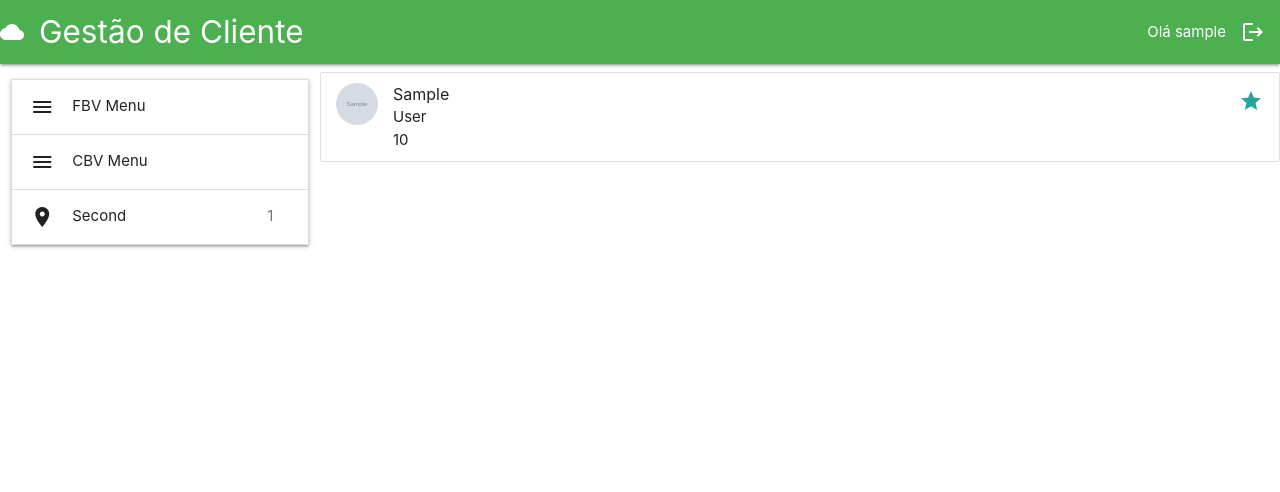
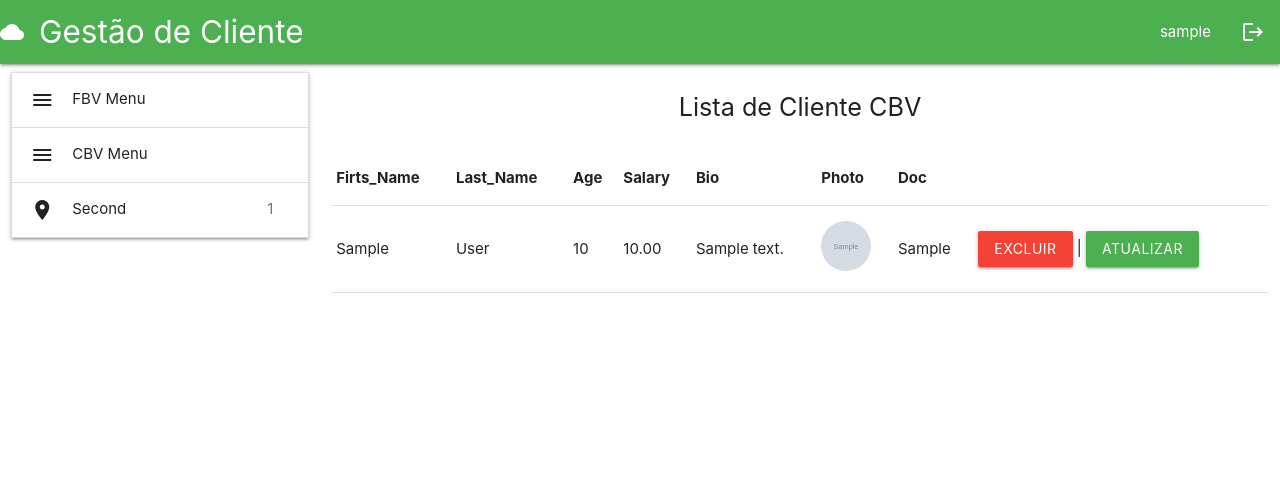
Before and after one commit to dnetochaves/django2.0, a Django app: page /clientes/person-list in a window 1280 px wide. Shown: the top 492 px of the page. Run offline with Django 3.2, Linux system fonts and the light colour scheme; a user stored in the database is signed in; tables that the repository leaves empty hold one stand-in row (values such as "Sample post"); grey boxes marked "Sample" are stand-in pictures; some libraries are stand-ins or nearby versions.

Commit message:
Otimizaçao de leyout

```diff
--- a/clientes/templates/clientes/person_list.html
+++ b/clientes/templates/clientes/person_list.html
@@ -2,29 +2,56 @@
 {% load static %}
 
 {% block title %}
-New
+Lista de Cliente CBV
 {% endblock title %}
 
-{% block navigation %}
-<div class="col s12 m4 l3">
-    {% include 'navigation.html' %}
+{% block content %}
+<div class="row">
+
+    <div class="col s3">
+        <!-- Grey navigation panel -->
+        {% include 'navigation.html' %}
+    </div>
+
+    <div class="col s9">
+        <!-- Teal page content  -->
+        <p class="flow-text center">Lista de Cliente CBV</p>
+        <table>
+            <thead>
+                <tr>
+                    <th>Firts_Name</th>
+                    <th>Last_Name</th>
+                    <th>Age</th>
+                    <th>Salary</th>
+                    <th>Bio</th>
+                    <th>Photo</th>
+                    <th>Doc</th>
+                    <th></th>
+                </tr>
+            </thead>
+
+            <tbody>
+                {% for person in object_list %}
+                <tr>
+                    <td>{{ person.first_name }}</td>
+                    <td>{{ person.last_name }}</td>
+                    <td>{{ person.age }}</td>
+                    <td>{{ person.salary }}</td>
+                    <td>{{ person.bio }}</td>
+                    <td><img src="{{ person.photo.url }}" alt="" class="circle" width="50px" height="50px"></td>
+                    <td>{{ person.doc }}</td>
+                    <td>
+                        <a href="{% url 'person-delete' person.id %}" class="waves-effect red btn">Excluir</a> |
+                        <a href="{% url 'person-update' person.id %}" class="waves-effect green btn">Atualizar</a>
+                    </td>
+                </tr>
+                {% endfor %}
+            </tbody>
+        </table>
+
+    </div>
+
 </div>
-{% endblock %}
-
-{% block content %}
-<ul class="collection">
-    {% for person in object_list %}
-    <li class="collection-item avatar">
-        <img src="{{ person.photo.url }}" alt="" class="circle">
-        <span class="title">{{ person.first_name }}</span>
-        <p>{{ person.last_name }}<br>
-            {{ person.age }}
-        </p>
-        <a href="#!" class="secondary-content"><i class="material-icons">grade</i></a>
-    </li>
-    {% endfor %}
-</ul>
-
 
 
 {% endblock %}
--- a/templates/base.html
+++ b/templates/base.html
@@ -1,18 +1,19 @@
 {% load static %}
 <!DOCTYPE html>
 <html lang="en">
+
 <head>
   <meta charset="UTF-8">
   <meta name="viewport" content="width=device-width, initial-scale=1.0">
   <!--Import Google Icon Font-->
   <link href="https://fonts.googleapis.com/icon?family=Material+Icons" rel="stylesheet">
   <!--Import materialize.css-->
-    <link type="text/css" rel="stylesheet" href=" {% static "materialize/css/materialize.css" %} "  media="screen,projection"/>
+  <link type="text/css" rel="stylesheet" href=" {% static "materialize/css/materialize.css" %} "
+    media="screen,projection" />
   <title>{% block title %} {% endblock %}</title>
 </head>
+
 <body>
-  <!-- Navbar goes here -->
-   <div class="navbar-fixed">
   <nav>
     <div class="nav-wrapper green ">
       <a href="#!" class="brand-logo"><i class="material-icons">cloud</i>Gestão de Cliente</a>
@@ -20,7 +21,7 @@
         <li>
 
           {% if user.is_authenticated %}
-                    Olá {{ user.username }}
+        <li><a href="{% url 'perfil' %}">{{ user.username }}</a></li>
         <li><a href="{% url 'logout' %}"><i class="material-icons">logout</i></a></li>
         {% else %}
         <a href="{% url 'login' %}"><i class="material-icons">person_pin</i></a>
@@ -32,11 +33,8 @@
     </div>
   </nav>
   </div>
-    <!-- Page Layout here -->
-    <div class="row">
-      {% block navigation %}
 
-      {% endblock %}
+
 
 
   {% block content %}
@@ -45,7 +43,7 @@
   {% endblock %}
 
 
-      </div>
+
 
   <div class="footer-copyright green" style="position:fixed;bottom:0;left:0;width:100%;">
     <div class="container">
@@ -60,4 +58,5 @@
   <script type="text/javascript" src="https://code.jquery.com/jquery-2.1.1.min.js"></script>
   <script src="https://cdnjs.cloudflare.com/ajax/libs/materialize/0.97.8/js/materialize.min.js"></script>
 </body>
+
 </html>
```
Also changed, not shown: clientes/templates/clientes/list_clientes.html (+15 -29 lines), clientes/templates/clientes/person_confirm_delete.html (+21 -4 lines), clientes/templates/clientes/person_delete_confirm.html (+14 -6 lines), clientes/templates/clientes/person_form.html (+17 -12 lines), clientes/templates/clientes/person_form_fbv.html (+12 -7 lines). Lines whose indentation alone changed are shown as unchanged.
